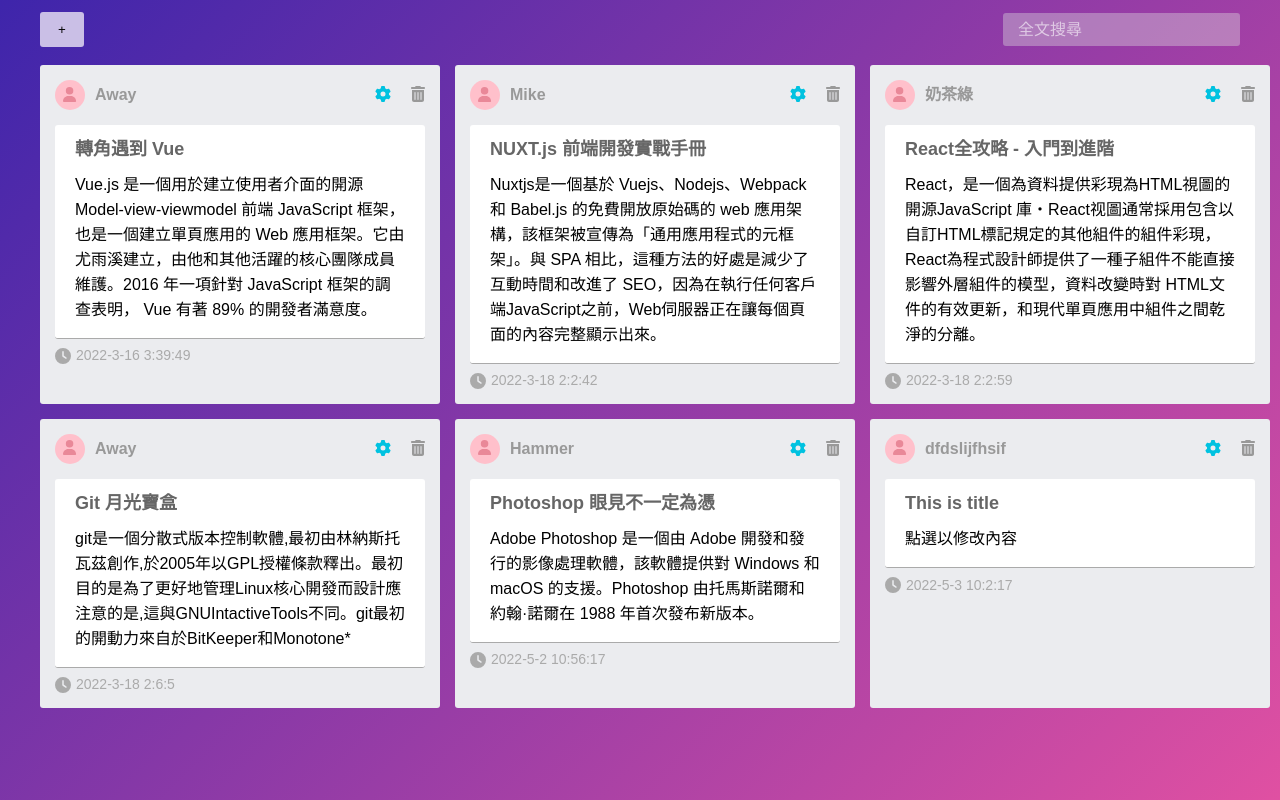
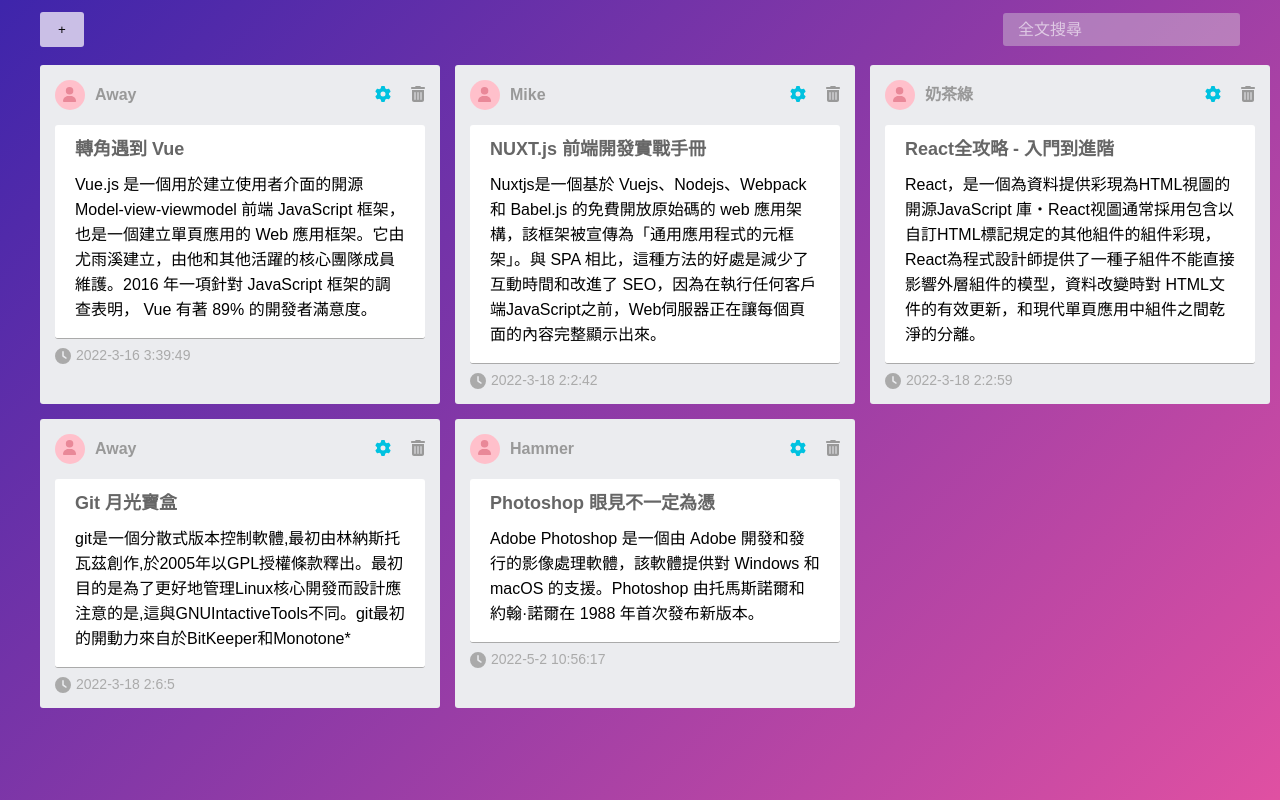
Before and after one commit to Ivan101887/vue-json-server, a Vue app: page / in a window 1280 px wide. Built offline with nearby package versions, Linux system fonts and the light colour scheme; data requests are answered from the project's data file.

Commit message:
重寫delete、put、query request

```diff
--- a/data.json
+++ b/data.json
@@ -34,13 +34,6 @@
       "title": "Photoshop 眼見不一定為憑",
       "content": "Adobe Photoshop 是一個由 Adobe 開發和發行的影像處理軟體，該軟體提供對 Windows 和 macOS 的支援。Photoshop 由托馬斯諾爾和約翰·諾爾在 1988 年首次發布新版本。",
       "updateTime": 1651488977000
-    },
-    {
-      "id": 6,
-      "author": "dfdslijfhsif",
-      "title": "This is title",
-      "content": "點選以修改內容",
-      "updateTime": 1651572137994
     }
   ]
 }
--- a/src/App.vue
+++ b/src/App.vue
@@ -39,8 +39,11 @@
       }
     },
     async queryData() {
+      const config = {
+        params: { q: this.keyWord },
+      };
       try {
-        const res = await this.$http.get(`http://localhost:3000/posts?q=${this.keyWord}`);
+        const res = await this.$http.get('http://localhost:3000/posts', config);
         this.data = res.data;
       } catch (e) {
         console.log(e);
@@ -79,7 +82,6 @@
       const url = `http://localhost:3000/posts/${id}`;
       try {
         const res = await this.$http.put(url, obj);
-        // this.data[index] = res.data;
         this.data.splice(index, 1, res.data);
       } catch (e) {
         console.log(e);
--- a/src/components/post/Post.vue
+++ b/src/components/post/Post.vue
@@ -8,7 +8,6 @@
         :parent-index="index"
         v-on="$listeners"
       />
-      <!-- <li v-for="item in parentData" :key="item.id">{{item}}</li> -->
     </ul>
   </div>
 </template>
--- a/src/components/post/PostItem.vue
+++ b/src/components/post/PostItem.vue
@@ -90,7 +90,6 @@
       isModifying: false,
       isConfirm: false,
       obj: {
-        id: this.parentData.id,
         author: this.parentData.author,
         title: this.parentData.title,
         content: this.parentData.content,
```
